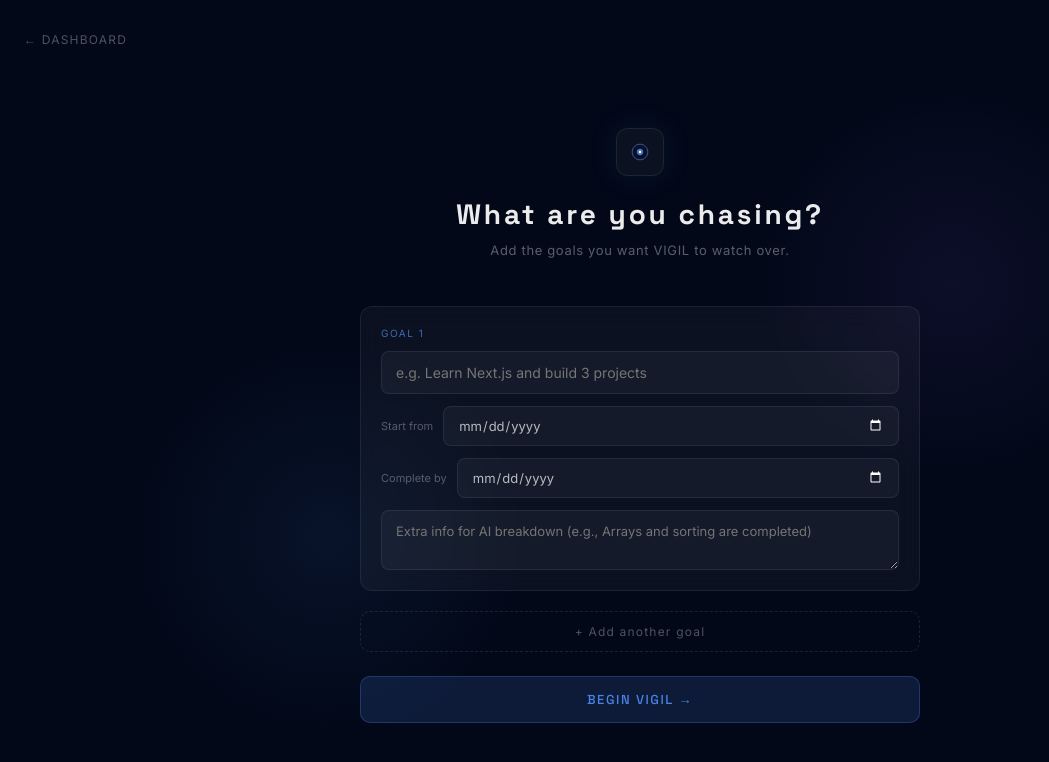
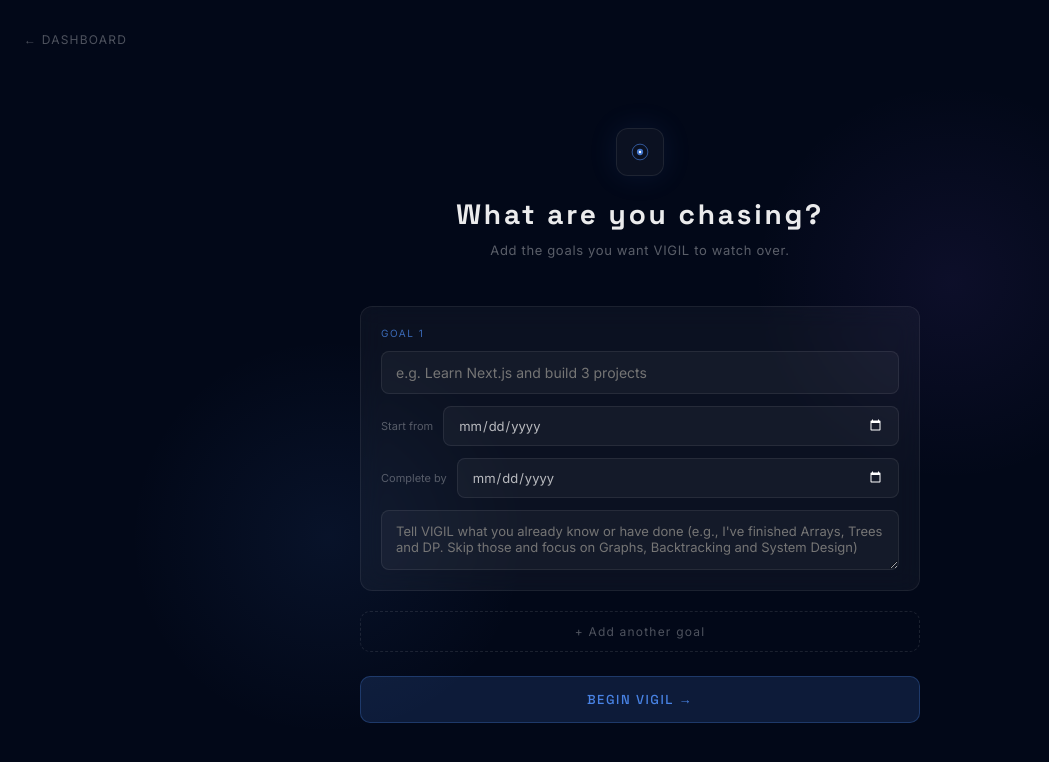
Before and after one commit to Sathvik-Shetty-1569/VIGIL, a Next.js app: page /onboarding in a window 1280 px wide. Shown: the top 762 px of the page, without its empty margins (0-1049 px from the left). Built offline with nearby package versions, Linux system fonts and the light colour scheme; no server answers.

Commit message:
feat: VIGIL complete — ready for deployment

```diff
--- a/app/onboarding/page.tsx
+++ b/app/onboarding/page.tsx
@@ -293,7 +293,7 @@
                 </div>
 
                 <textarea
-                  placeholder="Extra info for AI breakdown (e.g., Arrays and sorting are completed)"
+                  placeholder="Tell VIGIL what you already know or have done (e.g., I've finished Arrays, Trees and DP. Skip those and focus on Graphs, Backtracking and System Design)"
                   value={goal.suggestion || ''}
                   onChange={e => updateGoal(index, 'suggestion', e.target.value)}
                   style={{
```
